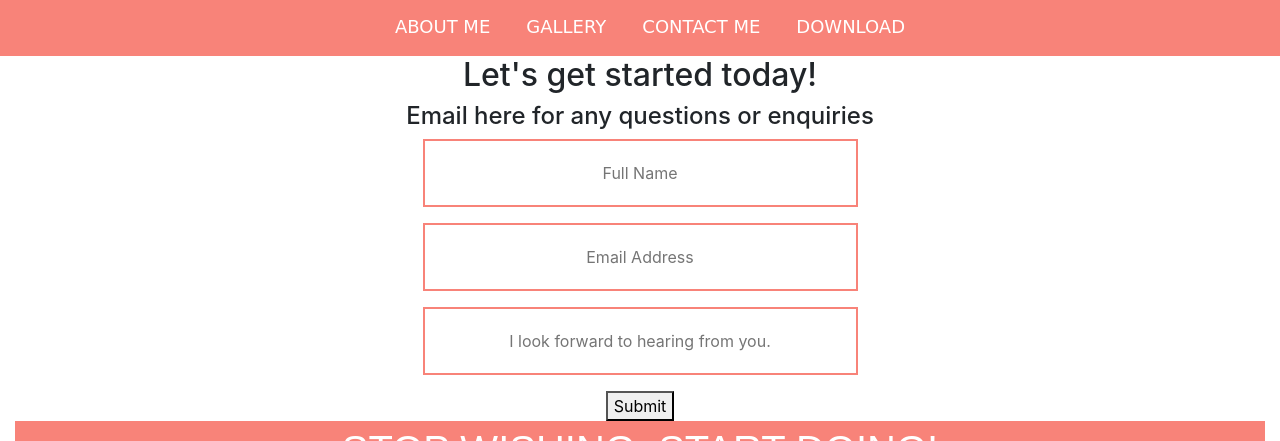
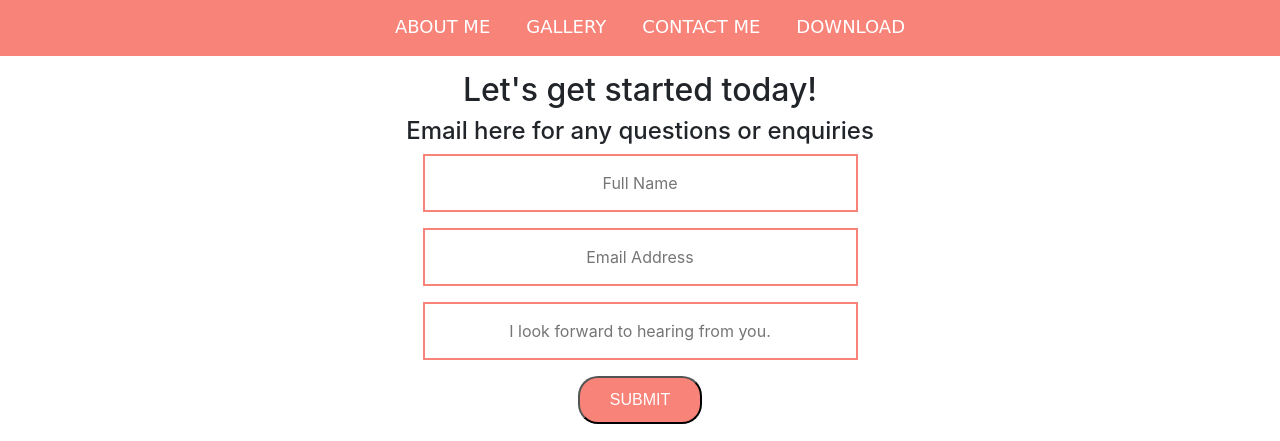
Before and after one commit to cnridley/youandi, a plain HTML site: page contact.html in a window 1280 px wide. Shown: the part 281-722 px from the top of the page. Drawn offline with nearby package versions, Linux system fonts and the light colour scheme; a web font is replaced by a local one.

Commit message:
updated the contact submit button

```diff
--- a/contact.html
+++ b/contact.html
@@ -47,7 +47,7 @@
     <section class="container-fluid">
         <div class="row">
             <div class="col-sm text-center">
-                <h2>Let's get started today!</h2>
+                <h2 class="contactTitle">Let's get started today!</h2>
                 <h4>Email here for any questions or enquiries</h4>
                 <div class="center-form">
                     <form>
@@ -55,7 +55,7 @@
                         <input size="30" class="form-group form text-center" type="email" name="email" placeholder="Email Address" required /> <br>
                         <input size="30" class="form-group form text-center" type="textarea" name="text area" placeholder="I look forward to hearing from you." required/> <br>
                         <div class="col">
-                            <button type="submit" class="button">Submit</button>
+                            <button type="submit" class="submitButton">Submit</button>
                         </div>
                     </form>
                 </div>
--- a/pages/css/style.css
+++ b/pages/css/style.css
@@ -122,13 +122,13 @@ h1 {
 /*----------contact----------*/
 
 .form {
-    padding: 20px 40px;
+    padding: 15px 40px;
     color: #f88379;
     border-color: #f88379;
     border: solid 2px;
 }
 
-/* button {
+.submitButton {
     background-color: #f88379;
     color: white;
     margin-bottom: 20px;
@@ -138,10 +138,14 @@ h1 {
     border-radius: 20px;
 }
 
-button:hover{
+.submitButton:hover{
     background-color: #fa0505;
     transition: ease-in-out;
-} */
+}
+
+.contactTitle {
+    padding-top: 15px;
+}
 
 /*----------index----------*/
 
```
